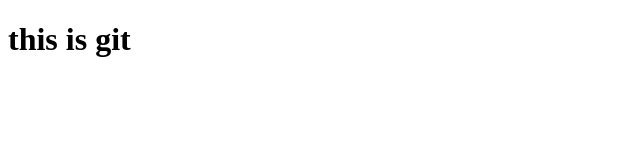
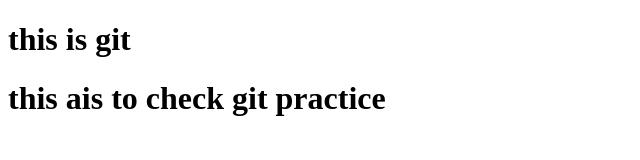
Before and after one commit to ElshiT/hello, a plain HTML site: page index.html in a window 1280 px wide. Shown: the whole page, without its empty margins (0-640 px from the left). Drawn offline with Linux system fonts and the light colour scheme.

Commit message:
checking the update

```diff
--- a/index.html
+++ b/index.html
@@ -7,5 +7,7 @@
 </head>
 <body>
     <h1>this is git </h1>
+
+    <h1>this ais to check git practice</h1>
 </body>
 </html>
```
